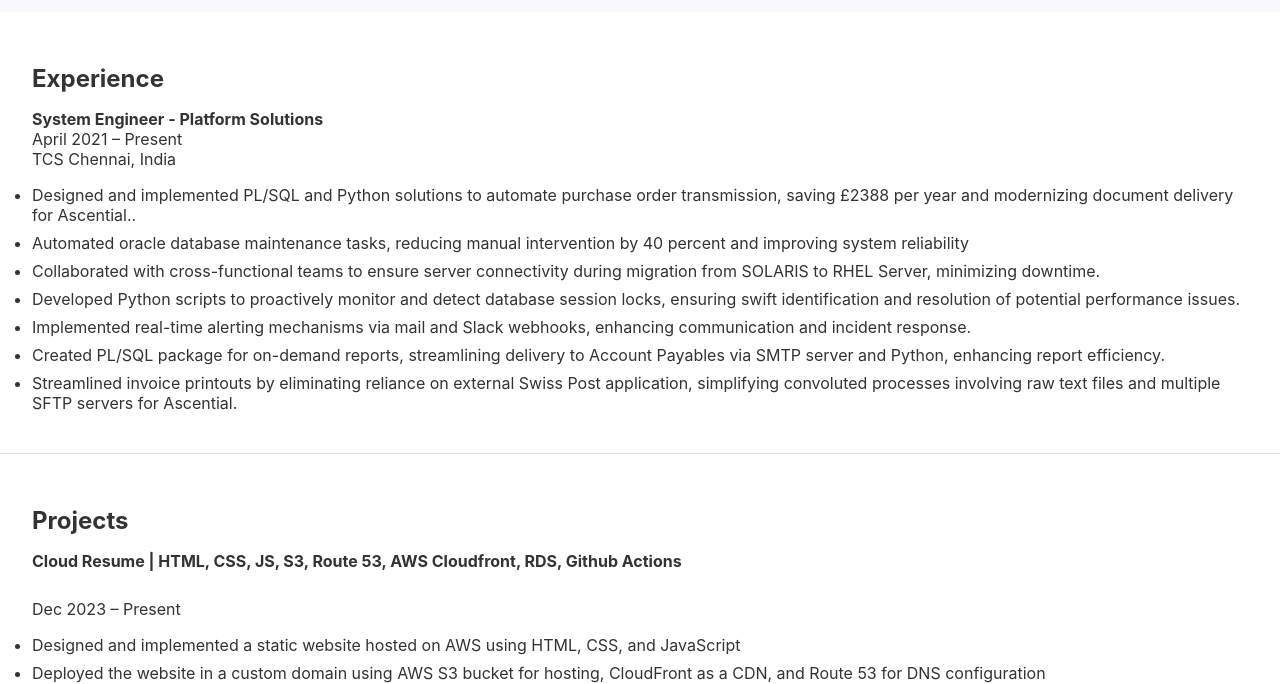
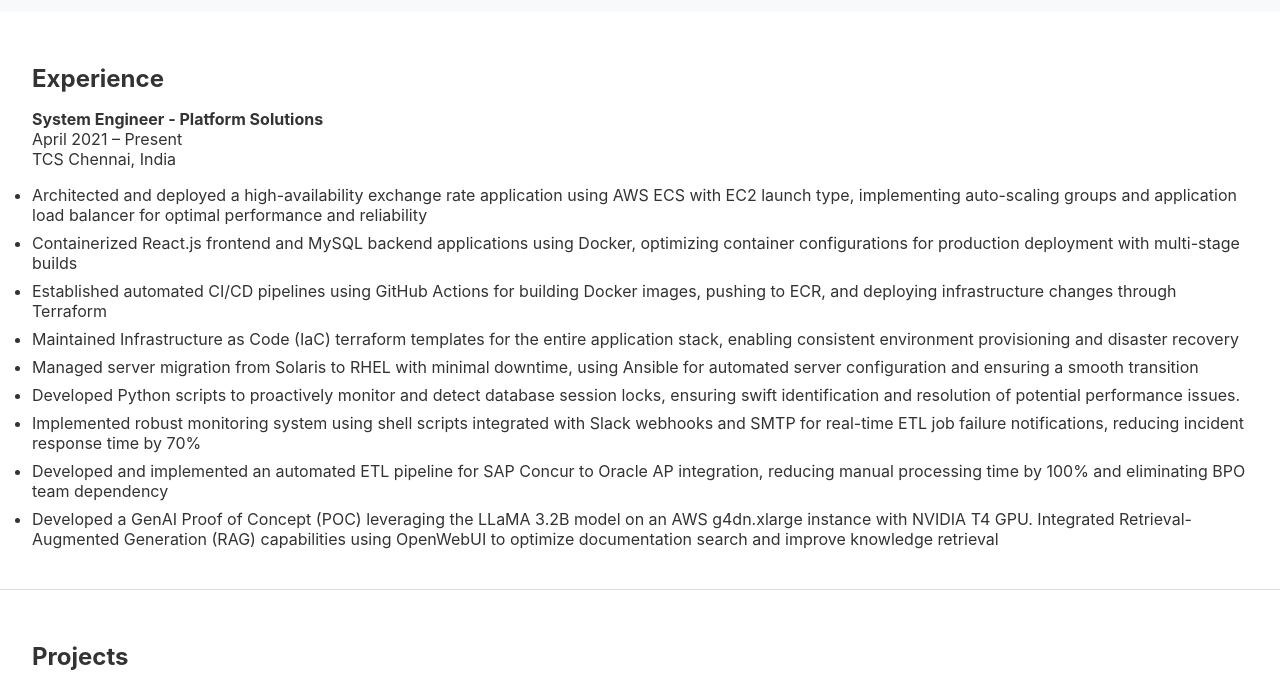
Before and after one commit to aadhithbala/Cloud_Resume, a plain HTML site: page index.html in a window 1280 px wide. Shown: the part 94-778 px from the top of the page. Drawn offline with Linux system fonts and the light colour scheme.

Commit message:
Updated resume details

```diff
--- a/index.html
+++ b/index.html
@@ -50,17 +50,29 @@
       </p>
       <ul class="experience-list">
         <li>
-          Designed and implemented PL/SQL and Python solutions to automate
-          purchase order transmission, saving £2388 per year and modernizing
-          document delivery for Ascential..
+          Architected and deployed a high-availability exchange rate application
+          using AWS ECS with EC2 launch type, implementing auto-scaling groups
+          and application load balancer for optimal performance and reliability
         </li>
         <li>
-          Automated oracle database maintenance tasks, reducing manual
-          intervention by 40 percent and improving system reliability
+          Containerized React.js frontend and MySQL backend applications using
+          Docker, optimizing container configurations for production deployment
+          with multi-stage builds
         </li>
         <li>
-          Collaborated with cross-functional teams to ensure server connectivity
-          during migration from SOLARIS to RHEL Server, minimizing downtime.
+          Established automated CI/CD pipelines using GitHub Actions for
+          building Docker images, pushing to ECR, and deploying infrastructure
+          changes through Terraform
+        </li>
+        <li>
+          Maintained Infrastructure as Code (IaC) terraform templates for the
+          entire application stack, enabling consistent environment provisioning
+          and disaster recovery
+        </li>
+        <li>
+          Managed server migration from Solaris to RHEL with minimal downtime,
+          using Ansible for automated server configuration and ensuring a smooth
+          transition
         </li>
         <li>
           Developed Python scripts to proactively monitor and detect database
@@ -68,18 +80,20 @@
           potential performance issues.
         </li>
         <li>
-          Implemented real-time alerting mechanisms via mail and Slack webhooks,
-          enhancing communication and incident response.
+          Implemented robust monitoring system using shell scripts integrated
+          with Slack webhooks and SMTP for real-time ETL job failure
+          notifications, reducing incident response time by 70%
         </li>
         <li>
-          Created PL/SQL package for on-demand reports, streamlining delivery to
-          Account Payables via SMTP server and Python, enhancing report
-          efficiency.
+          Developed and implemented an automated ETL pipeline for SAP Concur to
+          Oracle AP integration, reducing manual processing time by 100% and
+          eliminating BPO team dependency
         </li>
         <li>
-          Streamlined invoice printouts by eliminating reliance on external
-          Swiss Post application, simplifying convoluted processes involving raw
-          text files and multiple SFTP servers for Ascential.
+          Developed a GenAI Proof of Concept (POC) leveraging the LLaMA 3.2B
+          model on an AWS g4dn.xlarge instance with NVIDIA T4 GPU. Integrated
+          Retrieval-Augmented Generation (RAG) capabilities using OpenWebUI to
+          optimize documentation search and improve knowledge retrieval
         </li>
       </ul>
     </section>
```
